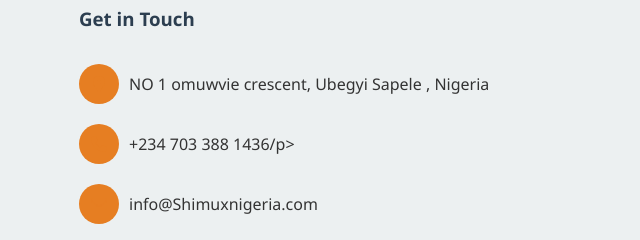
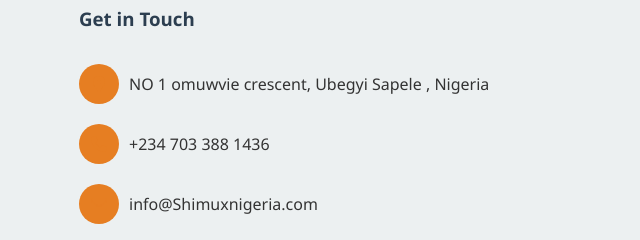
Before and after one commit to aghoghou2015/chimosNG, a plain HTML site: page index.html in a window 1280 px wide. Shown: the part 3520-3760 px from the top of the page, 0-640 px from the left. Drawn offline with Linux system fonts and the light colour scheme; files whose address does not match are found by name.

Commit message:
Update index.html

```diff
--- a/index.html
+++ b/index.html
@@ -185,7 +185,7 @@
                     </div>
                     <div class="info-item">
                         <i class="fas fa-phone"></i>
-                        <p>+234 703 388 1436/p>
+                        <p>+234 703 388 1436</p>
                     </div>
                     <div class="info-item">
                         <i class="fas fa-envelope"></i>
```
